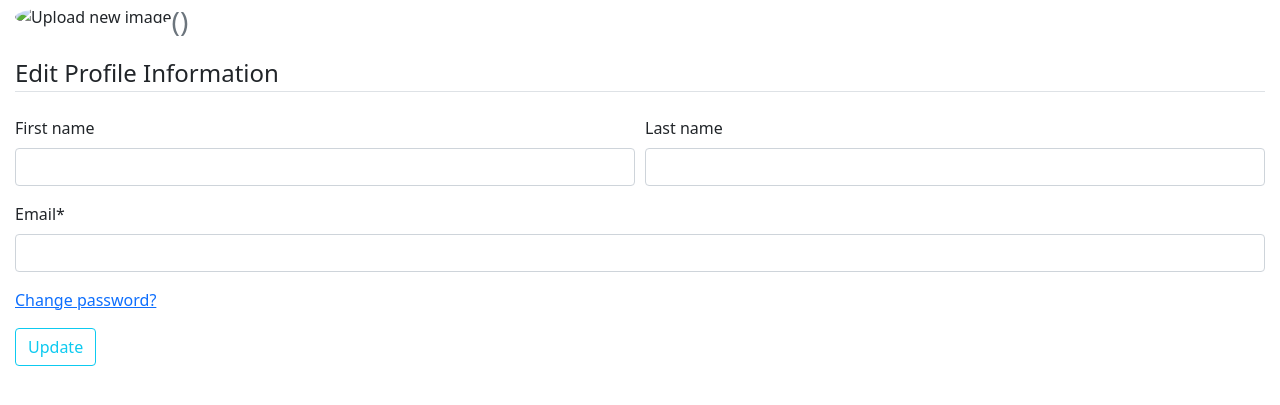
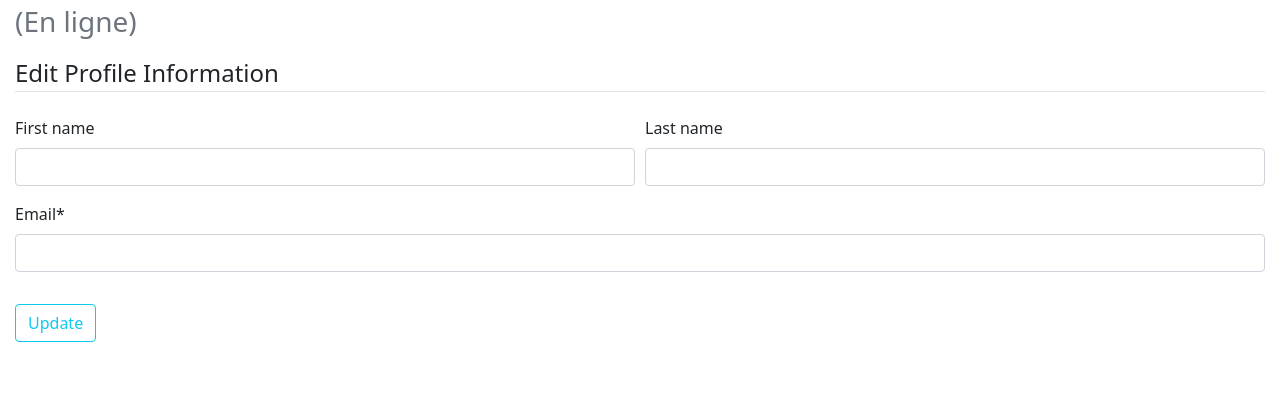
Before and after one commit to dcazenav/PhylEntropy, a Django app: template phylogene_app/templates/users/profile.html in a window 1280 px wide. Shown: the part 56-461 px from the top of the page. Run offline with Django 3.2, Linux system fonts and the light colour scheme; the template is opened without the code that fills it: values that come from a table or form of the project are taken from there, others are empty; tables that the repository leaves empty hold one stand-in row (values such as "Sample post"); some libraries are stand-ins or nearby versions.

Commit message:
suppresion de l'option permettant d'ajouter une photo de profil

```diff
--- a/phylogene_app/templates/users/profile.html
+++ b/phylogene_app/templates/users/profile.html
@@ -19,21 +19,23 @@
     <legend class="border-bottom mb-4">Profile Information:</legend>
     <form method="POST" enctype="multipart/form-data">
         {% csrf_token %}
+{% comment %}
         <div class="media">
-            {% if user.username == form.instance.username %}
-                <input id="id_image" type="file" name="image" hidden/>
-                    <label for="id_image">
-                        <img class="rounded-circle account-img profile-image"
-                            style="cursor: pointer"
-                            src="{{ form.instance.image.url }}"
-                            title="Upload new image">
-                    </label>
-            {% else %}
-                <img class="rounded-circle account-img profile-image", src="{{ form.instance.image.url }}">
-            {% endif %}
+{% endcomment %}
+{#            {% if user.username == form.instance.username %}#}
+{#                <input id="id_image" type="file" name="image" hidden/>#}
+{#                    <label for="id_image">#}
+{#                        <img class="rounded-circle account-img profile-image"#}
+{#                            style="cursor: pointer"#}
+{#                            src="{{ form.instance.image.url }}"#}
+{#                            title="Upload new image">#}
+{#                    </label>#}
+{#            {% else %}#}
+{#                <img class="rounded-circle account-img profile-image" src="{{ form.instance.image.url }}">#}
+{#            {% endif %}#}
             <div class="media-body">
                 <h2 class="account-heading">{{ form.instance.username }}
-                    <small class="text-muted">({{ form.instance.status }})</small>
+                    <small class="text-muted">(En ligne)</small>
                 </h2>
                 <p class="text-secondary">{{ form.instance.first_name }} {{ form.instance.last_name }}</p>
                 <p class="text-secondary">{{ form.instance.email }}</p>
@@ -41,7 +43,9 @@
                 <p class="text-secondary">{{ form.instance.description }}</p>
 {% endcomment %}
             </div>
+{% comment %}
         </div>
+{% endcomment %}
 
         {% if user.username == form.instance.username %}
             <fieldset class="form-group">
@@ -59,7 +63,9 @@
                 {{ form.description|as_crispy_field }}
 {% endcomment %}
 
+{% comment %}
                 <a href="/">Change password?</a>
+{% endcomment %}
             </fieldset>
             <div class="form-group">
                 <button class="btn btn-outline-info" type="submit">Update</button>
```
